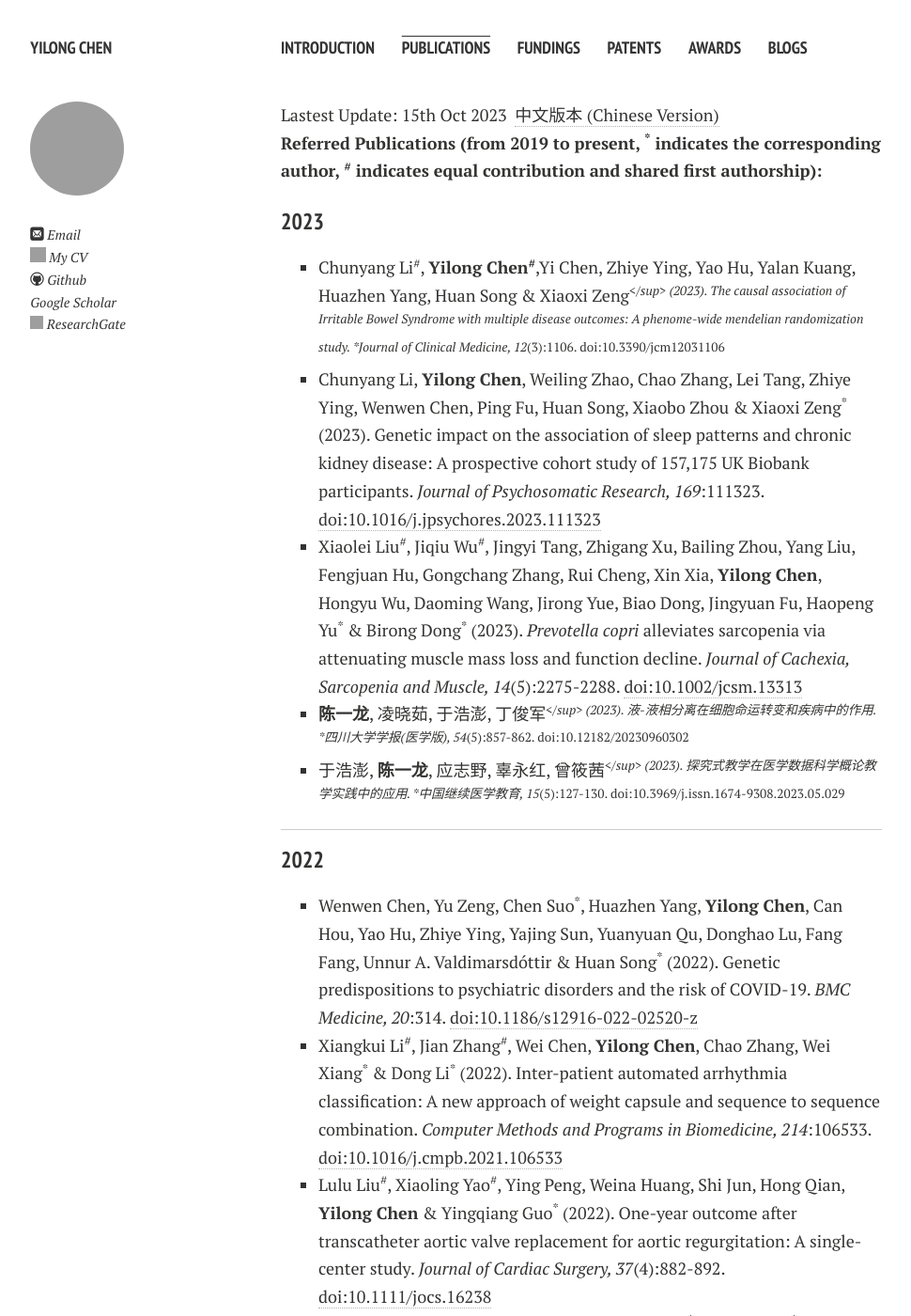
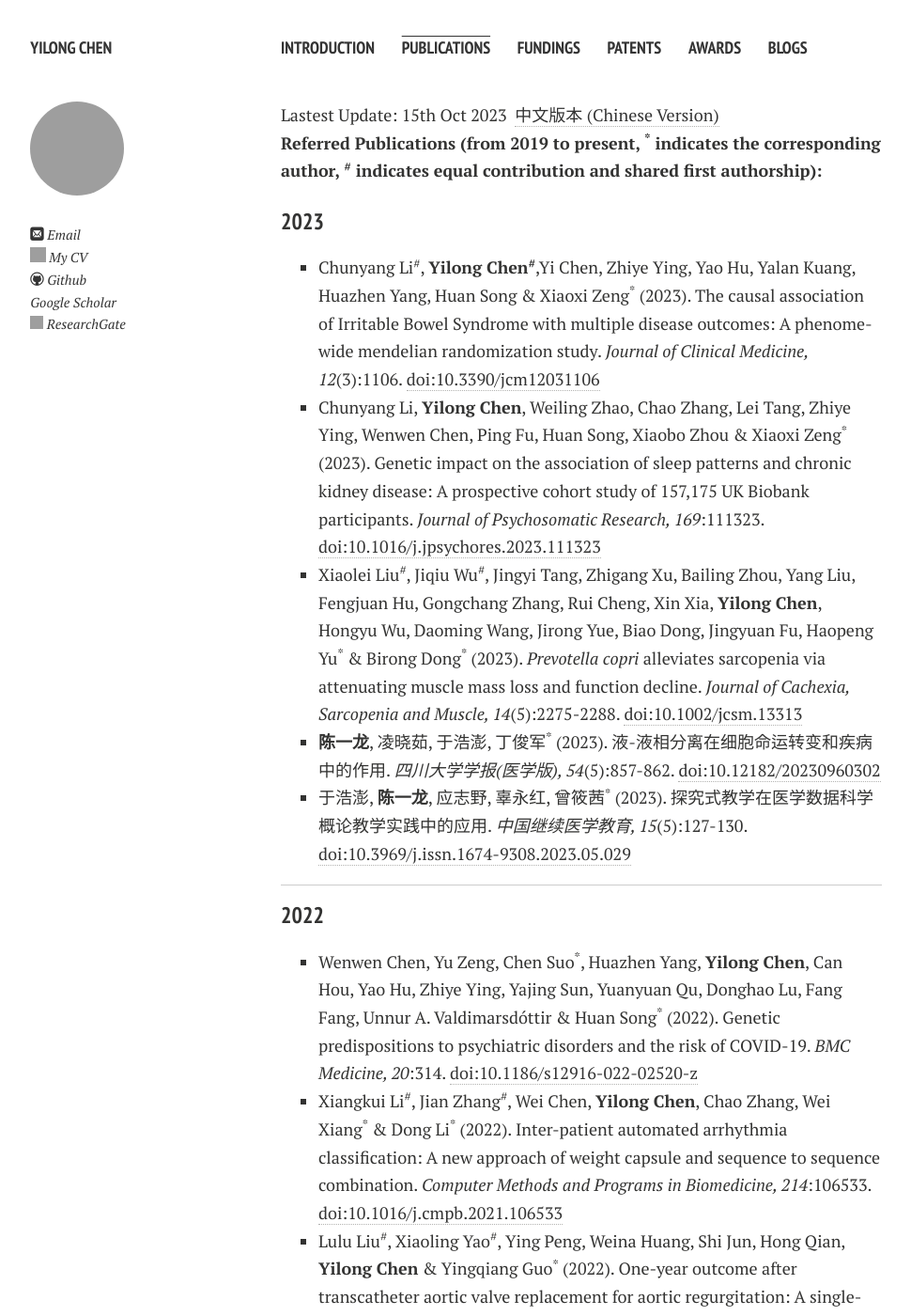
Before and after one commit to Deeragon608/scholar, a Jekyll site: the page built from en/publications_en.md, in a window 1280 px wide and 1400 px high. Shown: the whole window at 94% size, without its empty margins (21-991 px from the left). Built offline with Jekyll 4.4.1, drawn with Linux system fonts in a browser that asks for light colours; nearby versions of some CDN libraries; comment, search, counter and statistics services are not loaded; a style sheet for code colours, icons or effects is not loaded; grey boxes are pictures that could not be loaded.

Commit message:
Update publications_en.md

```diff
--- a/en/publications_en.md
+++ b/en/publications_en.md
@@ -8,16 +8,16 @@ Lastest Update: 15th Oct 2023&nbsp;  [中文版本 (Chinese Version)](https://ca
 **Referred Publications (from 2019 to present, <sup>*</sup> indicates the corresponding author, <sup>#</sup> indicates equal contribution and shared first authorship):**
 
 ### 2023
-- Chunyang Li<sup>#</sup>, **Yilong Chen<sup>#</sup>**,Yi Chen, Zhiye Ying, Yao Hu, Yalan Kuang, Huazhen Yang, Huan Song & Xiaoxi Zeng<sup>*</sup> (2023). The causal association of Irritable Bowel Syndrome with multiple disease outcomes: A phenome-wide mendelian randomization study. *Journal of Clinical Medicine, 12*(3):1106. [doi:10.3390/jcm12031106](https://doi.org/10.3390/jcm12031106)
+- Chunyang Li<sup>\#</sup>, **Yilong Chen<sup>\#</sup>**,Yi Chen, Zhiye Ying, Yao Hu, Yalan Kuang, Huazhen Yang, Huan Song & Xiaoxi Zeng<sup>\*</sup> (2023). The causal association of Irritable Bowel Syndrome with multiple disease outcomes: A phenome-wide mendelian randomization study. *Journal of Clinical Medicine, 12*(3):1106. [doi:10.3390/jcm12031106](https://doi.org/10.3390/jcm12031106)
 - Chunyang Li, **Yilong Chen**, Weiling Zhao, Chao Zhang, Lei Tang, Zhiye Ying, Wenwen Chen, Ping Fu, Huan Song, Xiaobo Zhou & Xiaoxi Zeng<sup>\*</sup> (2023). Genetic impact on the association of sleep patterns and chronic kidney disease: A prospective cohort study of 157,175 UK Biobank participants. *Journal of Psychosomatic Research, 169*:111323. [doi:10.1016/j.jpsychores.2023.111323](https://doi.org/10.1016/j.jpsychores.2023.111323)
 - Xiaolei Liu<sup>\#</sup>, Jiqiu Wu<sup>\#</sup>, Jingyi Tang, Zhigang Xu, Bailing Zhou, Yang Liu, Fengjuan Hu, Gongchang Zhang, Rui Cheng, Xin Xia, **Yilong Chen**, Hongyu Wu, Daoming Wang, Jirong Yue, Biao Dong, Jingyuan Fu, Haopeng Yu<sup>\*</sup> & Birong Dong<sup>\*</sup> (2023). *Prevotella copri* alleviates sarcopenia via attenuating muscle mass loss and function decline. *Journal of Cachexia, Sarcopenia and Muscle, 14*(5):2275-2288. [doi:10.1002/jcsm.13313](https://doi.org/10.1002/jcsm.13313)
-- **陈一龙**, 凌晓茹, 于浩澎, 丁俊军<sup>*</sup> (2023). 液-液相分离在细胞命运转变和疾病中的作用. *四川大学学报(医学版), 54*(5):857-862. [doi:10.12182/20230960302](https://ykxb.scu.edu.cn/article/doi/10.12182/20230960302)
-- 于浩澎, **陈一龙**, 应志野, 辜永红, 曾筱茜<sup>*</sup> (2023). 探究式教学在医学数据科学概论教学实践中的应用. *中国继续医学教育, 15*(5):127-130. [doi:10.3969/j.issn.1674-9308.2023.05.029](https://d.wanfangdata.com.cn/periodical/zgjxyxjy202305029)<br>
+- **陈一龙**, 凌晓茹, 于浩澎, 丁俊军<sup>\*</sup> (2023). 液-液相分离在细胞命运转变和疾病中的作用. *四川大学学报(医学版), 54*(5):857-862. [doi:10.12182/20230960302](https://ykxb.scu.edu.cn/article/doi/10.12182/20230960302)
+- 于浩澎, **陈一龙**, 应志野, 辜永红, 曾筱茜<sup>\*</sup> (2023). 探究式教学在医学数据科学概论教学实践中的应用. *中国继续医学教育, 15*(5):127-130. [doi:10.3969/j.issn.1674-9308.2023.05.029](https://d.wanfangdata.com.cn/periodical/zgjxyxjy202305029)<br>
 
 ---
 ### 2022
 - Wenwen Chen, Yu Zeng, Chen Suo<sup>\*</sup>, Huazhen Yang, **Yilong Chen**, Can Hou, Yao Hu, Zhiye Ying, Yajing Sun, Yuanyuan Qu, Donghao Lu, Fang Fang, Unnur A. Valdimarsdóttir & Huan Song<sup>\*</sup> (2022). Genetic predispositions to psychiatric disorders and the risk of COVID-19. *BMC Medicine, 20*:314. [doi:10.1186/s12916-022-02520-z](https://doi.org/10.1186/s12916-022-02520-z)
-- Xiangkui Li<sup>#</sup>, Jian Zhang<sup>#</sup>, Wei Chen, **Yilong Chen**, Chao Zhang, Wei Xiang<sup>\*</sup> & Dong Li<sup>\*</sup> (2022). Inter-patient automated arrhythmia classification: A new approach of weight capsule and sequence to sequence combination. *Computer Methods and Programs in Biomedicine, 214*:106533. [doi:10.1016/j.cmpb.2021.106533](https://doi.org/10.1016/j.cmpb.2021.106533)
+- Xiangkui Li<sup>\#</sup>, Jian Zhang<sup>\#</sup>, Wei Chen, **Yilong Chen**, Chao Zhang, Wei Xiang<sup>\*</sup> & Dong Li<sup>\*</sup> (2022). Inter-patient automated arrhythmia classification: A new approach of weight capsule and sequence to sequence combination. *Computer Methods and Programs in Biomedicine, 214*:106533. [doi:10.1016/j.cmpb.2021.106533](https://doi.org/10.1016/j.cmpb.2021.106533)
 - Lulu Liu<sup>#</sup>, Xiaoling Yao<sup>#</sup>, Ying Peng, Weina Huang, Shi Jun, Hong Qian, **Yilong Chen** & Yingqiang Guo<sup>\*</sup> (2022). One-year outcome after transcatheter aortic valve replacement for aortic regurgitation: A single-center study. *Journal of Cardiac Surgery, 37*(4):882-892. [doi:10.1111/jocs.16238](https://doi.org/10.1111/jocs.16238)
 - Ting Yin, **Yilong Chen**, Lei Tang, Huaihong Yuan<sup>\*</sup>, Xiaoxi Zeng<sup>\*</sup> & Ping Fu (2022). Relationship between modifiable lifestyle factors and chronic kidney disease: A bibliometric analysis of top-cited publications from 2011 to 2020. *BMC Nephrology, 23*(1):120. [doi:10.1186/s12882-022-02745-3](https://doi.org/10.1186/s12882-022-02745-3)
 - 李景宇, **陈一龙**, 龚力, 唐正, 马晓碗, 张睿, 李东泽<sup>\*</sup>, 万智<sup>\*</sup> (2022). 中国罕见病诊后医疗服务困境和智慧医疗助力对策分析. *华西医学, 37*(1):82-96. [doi:10.7507/1002-0179.202111051](http://www.wcjm.org/article/10.7507/1002-0179.202111051)<br>
```
